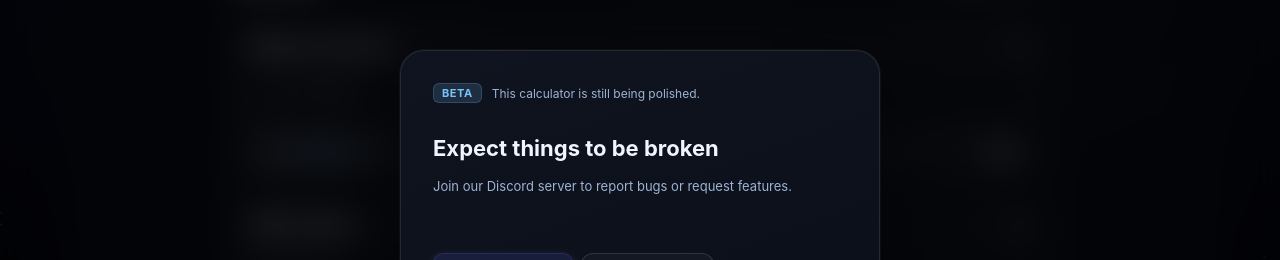
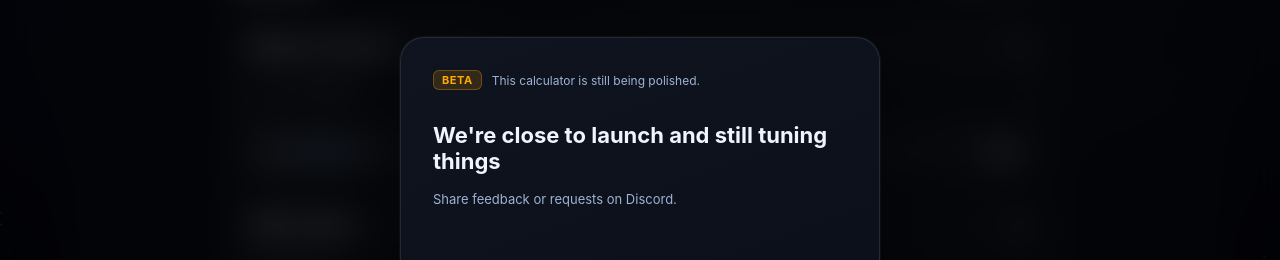
Before and after one commit to CIoudGuy/Roblox-Devex-Calculator, a React (Vite) app: page / in a window 1280 px wide. Shown: the part 214-474 px from the top of the page. Built offline with nearby package versions, Linux system fonts and the light colour scheme; no server answers.

Commit message:
Updated Beta Text / Color

```diff
--- a/src/App.tsx
+++ b/src/App.tsx
@@ -682,7 +682,7 @@ export default function App() {
 
         <footer className="footer">
           <div className="beta-note">
-            <span className="beta-text">Still in beta - expect changes.</span>
+            <span className="beta-text beta-warning">Still in beta - expect changes.</span>
             <span className="beta-text">Last updated: {lastUpdated}</span>
             <span className="beta-text small">FX status: {fxStatus || "Live"}</span>
             <a className="repo-link" href="https://github.com/CIoudGuy/Roblox-Devex-Calculator" target="_blank" rel="noopener noreferrer">
--- a/src/components/BetaNotice.tsx
+++ b/src/components/BetaNotice.tsx
@@ -33,9 +33,9 @@ const BetaNotice: FC<BetaNoticeProps> = ({ open, onClose, onDisable }) => {
               <span className="beta-chip">Beta</span>
               <span className="beta-sub">This calculator is still being polished.</span>
             </div>
-            <h3 id="beta-title">Expect things to be broken</h3>
+            <h3 id="beta-title">We're close to launch and still tuning things</h3>
             <p id="beta-desc" className="beta-body">
-              Join our Discord server to report bugs or request features.
+              Share feedback or requests on Discord.
             </p>
             <div className="beta-actions">
               <a
--- a/styles.css
+++ b/styles.css
@@ -1247,6 +1247,17 @@ input[type="range"] {
   gap: 4px;
 }
 
+.beta-warning {
+  color: #ffaa00;
+  font-weight: 600;
+  background: rgba(255, 170, 0, 0.1);
+  border: 1px solid rgba(255, 170, 0, 0.2);
+  border-radius: 99px;
+  padding: 4px 10px;
+  font-size: 12px;
+  box-shadow: 0 2px 8px rgba(255, 170, 0, 0.05);
+}
+
 .repo-link {
   color: var(--muted);
   text-decoration: none;
@@ -1673,9 +1684,9 @@ input[type="range"] {
   gap: 6px;
   padding: 6px 10px;
   border-radius: 999px;
-  background: rgba(119, 197, 255, 0.18);
-  border: 1px solid rgba(119, 197, 255, 0.35);
-  color: #d7eaff;
+  background: rgba(255, 170, 0, 0.15);
+  border: 1px solid rgba(255, 170, 0, 0.3);
+  color: #ffaa00;
   text-transform: uppercase;
   letter-spacing: 0.08em;
   font-size: 11px;
@@ -2243,9 +2254,9 @@ input[type="range"] {
 }
 
 .beta-chip {
-  background: rgba(119, 197, 255, 0.15);
-  color: #77c5ff;
-  border: 1px solid rgba(119, 197, 255, 0.2);
+  background: rgba(255, 170, 0, 0.15);
+  color: #ffaa00;
+  border: 1px solid rgba(255, 170, 0, 0.3);
   padding: 2px 8px;
   border-radius: 6px;
   font-size: 11px;
```
Also changed, not shown: 3 other files (tests, documents, lock files or other folders).
